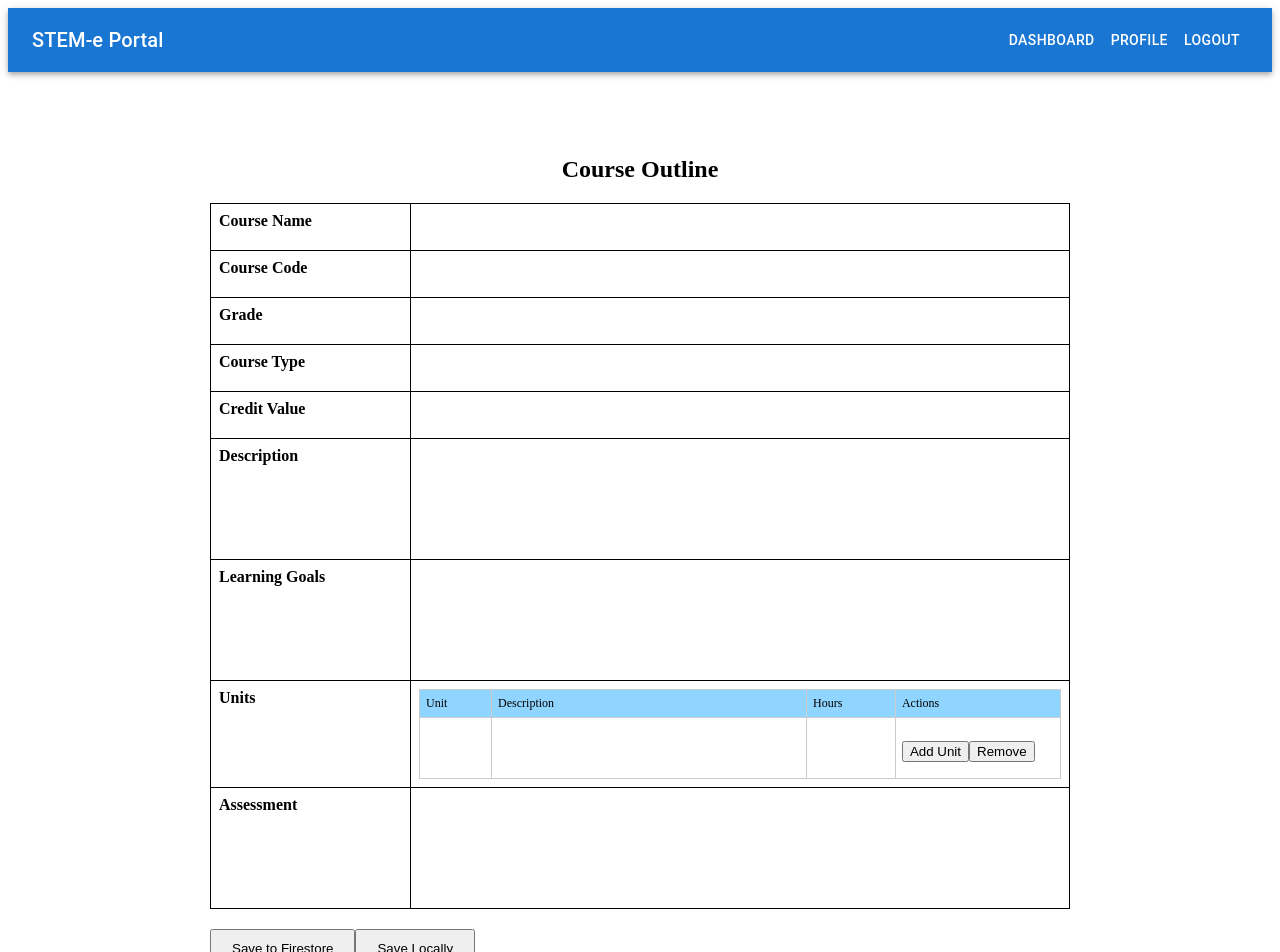
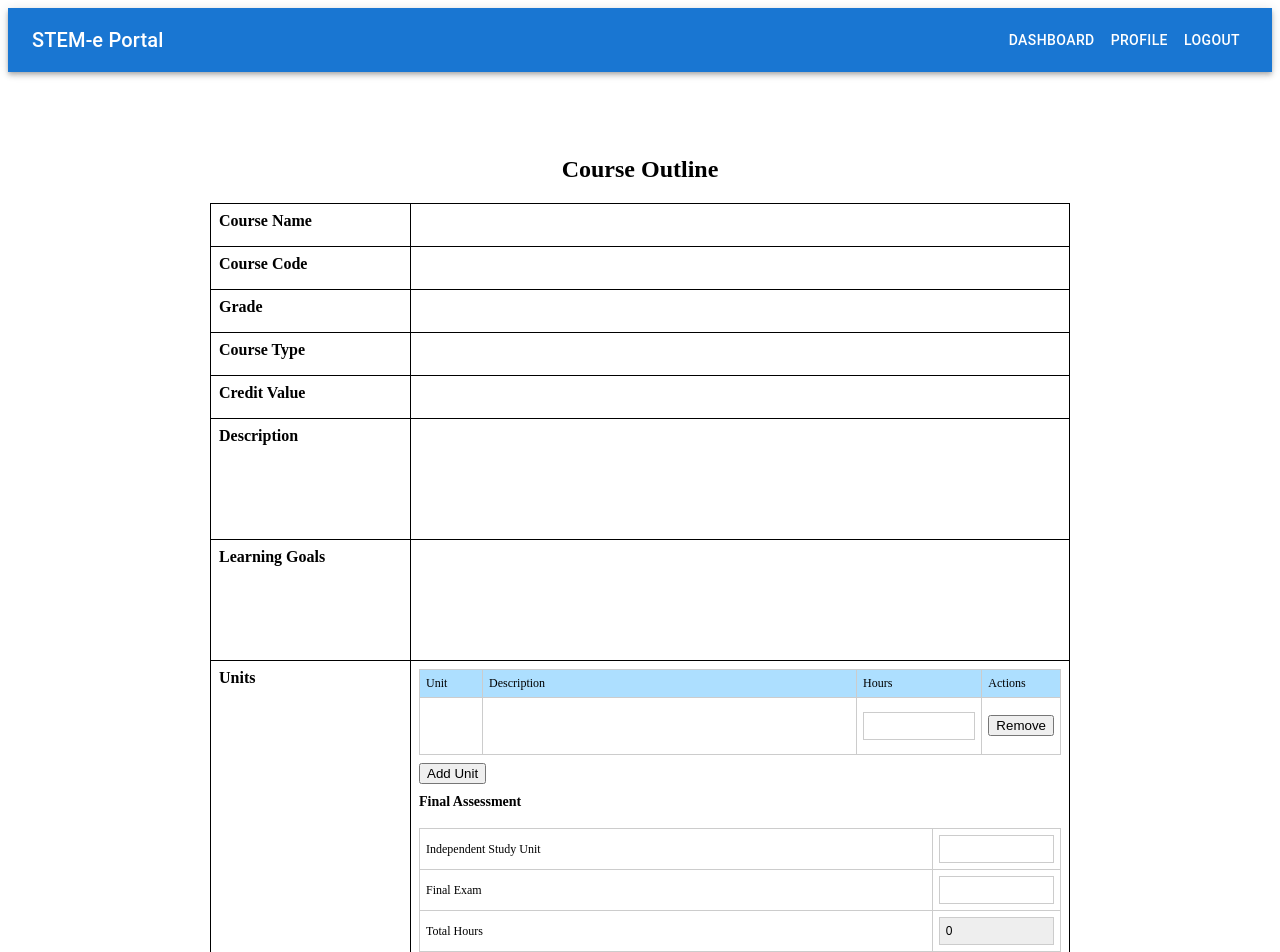
Before and after one commit to pterdactyl/steme-portal, a React (Create React App) app: page /edit in a window 1280 px wide. Shown: the top 952 px of the page. Built offline with nearby package versions, Linux system fonts and the light colour scheme; no server answers; the database is empty; sample sign-in values are in the browser's storage.

Commit message:
Update teacher course outline

```diff
--- a/src/pages/EditOutline.js
+++ b/src/pages/EditOutline.js
@@ -1,4 +1,4 @@
-import React, { useState } from "react";
+import React, { useState, useEffect } from "react";
 import { db } from "../Auth/firebase";
 import { doc, setDoc } from "firebase/firestore";
 
@@ -14,38 +14,35 @@ export default function EditOutline() {
     assessment: "",
   });
 
-  const [units, setUnits] = useState([{
-    unitNum: "",
-    unitDescription: "",
-    unitHours:""
-  }]);
+  const [units, setUnits] = useState([{ unitNum: "", unitDescription: "", unitHours: "" }]);
+  const [finalAssessments, setFinalAssessments] = useState([
+    { description: "Independent Study Unit", hours: "" },
+    { description: "Final Exam", hours: "" },
+  ]);
 
-  React.useEffect(() => {
+  useEffect(() => {
     const savedOutline = localStorage.getItem("courseOutline");
     const savedUnits = localStorage.getItem("courseOutlineUnits");
-  if (savedOutline) {
-    setOutline(JSON.parse(savedOutline));
-  }
-  if (savedUnits) {
-    setUnits(JSON.parse(savedUnits));
-  }
+    const savedFinals = localStorage.getItem("courseOutlineFinalAssessments");
+    if (savedOutline) setOutline(JSON.parse(savedOutline));
+    if (savedUnits) setUnits(JSON.parse(savedUnits));
+    if (savedFinals) setFinalAssessments(JSON.parse(savedFinals));
   }, []);
 
-  React.useEffect(() => {
+  useEffect(() => {
     const textareas = document.querySelectorAll("textarea");
     textareas.forEach((ta) => {
       ta.style.height = "auto";
       ta.style.height = `${ta.scrollHeight}px`;
     });
-  }, [outline]);
-
+  }, [outline, units]);
 
   const handleChange = (key, value) => {
     setOutline((prev) => ({ ...prev, [key]: value }));
   };
 
   const addUnit = () => {
-    setUnits([...units, { title: "", description: "" }]);
+    setUnits([...units, { unitNum: "", unitDescription: "", unitHours: "" }]);
   };
 
   const removeUnit = (index) => {
@@ -58,9 +55,17 @@ export default function EditOutline() {
     setUnits(newUnits);
   };
 
+  const updateFinalAssessment = (index, value) => {
+    const newFinals = [...finalAssessments];
+    newFinals[index].hours = value;
+    setFinalAssessments(newFinals);
+  };
+
   const handleSaveLocal = () => {
     localStorage.setItem("courseOutline", JSON.stringify(outline));
     localStorage.setItem("courseOutlineUnits", JSON.stringify(units));
+    localStorage.setItem("courseOutlineFinalAssessments", JSON.stringify(finalAssessments));
+    localStorage.setItem("courseOutlineTotalHours", totalHours);
     alert("Saved locally!");
   };
 
@@ -70,6 +75,8 @@ export default function EditOutline() {
       await setDoc(docRef, {
         ...outline,
         units,
+        finalAssessments,
+        totalHours,
         timestamp: new Date(),
       });
       alert("Saved to Firestore!");
@@ -78,6 +85,10 @@ export default function EditOutline() {
       alert(`Failed to save: ${error.message}`);
     }
   };
+
+  const totalHours =
+    units.reduce((sum, unit) => sum + (parseFloat(unit.unitHours) || 0), 0) +
+    finalAssessments.reduce((sum, f) => sum + (parseFloat(f.hours) || 0), 0);
 
   return (
     <div style={{ maxWidth: 900, margin: "20px auto", padding: 20 }}>
@@ -173,10 +184,10 @@ export default function EditOutline() {
               <table style={{ width: "100%", borderCollapse: "collapse" }}>
                 <thead>
                   <tr>
-                    <td style={subHeaderStyle}>Unit</td>
-                    <td style={subHeaderStyle}>Description</td>
-                    <td style={subHeaderStyle}>Hours</td>
-                    <td style={subHeaderStyle}>Actions</td>
+                    <td style={{ ...subHeaderStyle, width: "10%" }}>Unit</td>
+                    <td style={{ ...subHeaderStyle, width: "60%" }}>Description</td>
+                    <td style={{ ...subHeaderStyle, width: "20%" }}>Hours</td>
+                    <td style={{ ...subHeaderStyle, width: "10%" }}>Actions</td>
                   </tr>
                 </thead>
                 <tbody>
@@ -186,37 +197,58 @@ export default function EditOutline() {
                         <input
                           type="text"
                           value={unit.unitNum}
-                          onChange={(e) => updateUnit(index, "unit", e.target.value)}
+                          onChange={(e) => updateUnit(index, "unitNum", e.target.value)}
                           style={inputStyle}
                         />
                       </td>
                       <td style={descriptionColumn}>
                         <textarea
                           value={unit.unitDescription}
-                          onChange={(e) => handleChange("unit description", e.target.value)}
-                          onInput={(e) => {
-                            e.target.style.height = "auto";
-                            e.target.style.height = `${e.target.scrollHeight}px`;
-                          }}
+                          onChange={(e) => updateUnit(index, "unitDescription", e.target.value)}
                           style={unitDescription}
                         />
                       </td>
                       <td style={hoursColumn}>
                         <input
-                          type="text"
+                          type="number"
                           value={unit.unitHours}
-                          onChange={(e) => updateUnit(index, "hours", e.target.value)}
-                          style={inputStyle}
+                          onChange={(e) => updateUnit(index, "unitHours", e.target.value)}
+                          style={inputHours}
                         />
                       </td>
                       <td style={actionColumn}>
-                        <button onClick={addUnit} style={{ marginTop: "8px" }}>
-                          Add Unit
-                        </button>
                         <button onClick={() => removeUnit(index)}>Remove</button>
                       </td>
                     </tr>
                   ))}
+                </tbody>
+              </table>
+              <button onClick={addUnit} style={{ marginTop: "8px" }}>Add Unit</button>
+
+              <h4 style={{ marginTop: "10px", fontSize: "14px" }}>Final Assessment</h4>
+              <table style={{ width: "100%", borderCollapse: "collapse", marginTop: 10 }}>
+                <tbody>
+                  {finalAssessments.map((item, index) => (
+                    <tr key={index}>
+                      <td style={{ border: "1px solid #ccc", padding: "6px", fontSize: "12px" }}>
+                        {item.description}
+                      </td>
+                      <td style={hoursColumn}>
+                        <input
+                          type="number"
+                          value={item.hours}
+                          onChange={(e) => updateFinalAssessment(index, e.target.value)}
+                          style={inputHours}
+                        />
+                      </td>
+                    </tr>
+                  ))}
+                  <tr>
+                    <td style={{ border: "1px solid #ccc", padding: "6px", fontSize: "12px" }}>Total Hours</td>
+                    <td style={hoursColumn}>
+                      <input type="number" value={totalHours} readOnly style={{ ...inputHours, backgroundColor: "#eee" }} />
+                    </td>
+                  </tr>
                 </tbody>
               </table>
             </td>
@@ -238,18 +270,19 @@ export default function EditOutline() {
         </tbody>
       </table>
 
-      <button onClick={handleSaveToFirestore} style={{ padding: "10px 20px" }}>
+      <div style={{ marginTop: 20 }}>
+        <button onClick={handleSaveToFirestore} style={{ padding: "10px 20px", marginRight: 10 }}>
           Save to Firestore
         </button>
-
         <button onClick={handleSaveLocal} style={{ padding: "10px 20px" }}>
           Save Locally
         </button>
-
+      </div>
     </div>
   );
 }
 
+// Styles
 const cellStyle = {
   border: "1px solid #000000",
   padding: "8px",
@@ -264,9 +297,16 @@ const leftSide = {
 
 const inputStyle = {
   width: "100%",
-  padding: "8px",
+  padding: "6px",
   fontSize: "12px",
   border: "none",
+};
+
+const inputHours = {
+  width: "100%",
+  padding: "6px",
+  fontSize: "12px",
+  border: "1px solid #ccc",
 };
 
 const textareaStyle = {
@@ -284,41 +324,35 @@ const textareaStyle = {
 const subHeaderStyle = {
   border: "1px solid #ccc",
   padding: "6px",
-  backgroundColor: "#90D5FF",
+  backgroundColor: "#ADDFFF",
   fontSize: "12px",
 };
 
 const unitColumn = {
   border: "1px solid #ccc",
   padding: "6px",
-  width: "30px",
-}
+};
 
 const descriptionColumn = {
   border: "1px solid #ccc",
   padding: "6px",
-  width: "150px",
-}
+};
 
 const unitDescription = {
   width: "100%",
-  padding: "8px",
+  padding: "6px",
   fontSize: "12px",
   resize: "none",
   border: "none",
-  outline: "none",
-  overflow: "hidden",
-  backgroundColor: "transparent",
-}
+};
 
 const hoursColumn = {
   border: "1px solid #ccc",
   padding: "6px",
-  width: "30px",
-}
+  width: "20%",
+};
 
 const actionColumn = {
   border: "1px solid #ccc",
   padding: "6px",
-  width: "50px",
-}
+};
```
Lines whose indentation alone changed are shown as unchanged.
